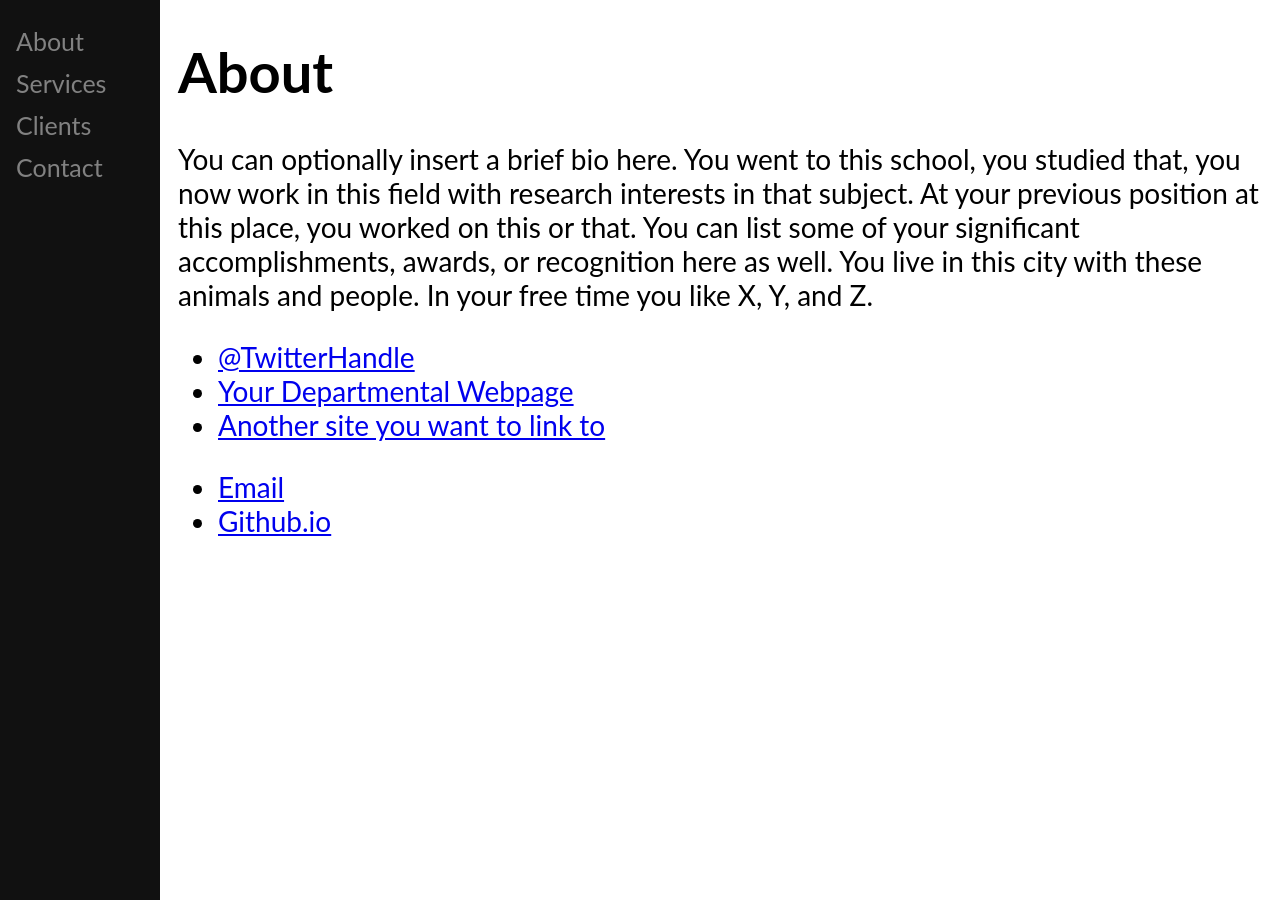
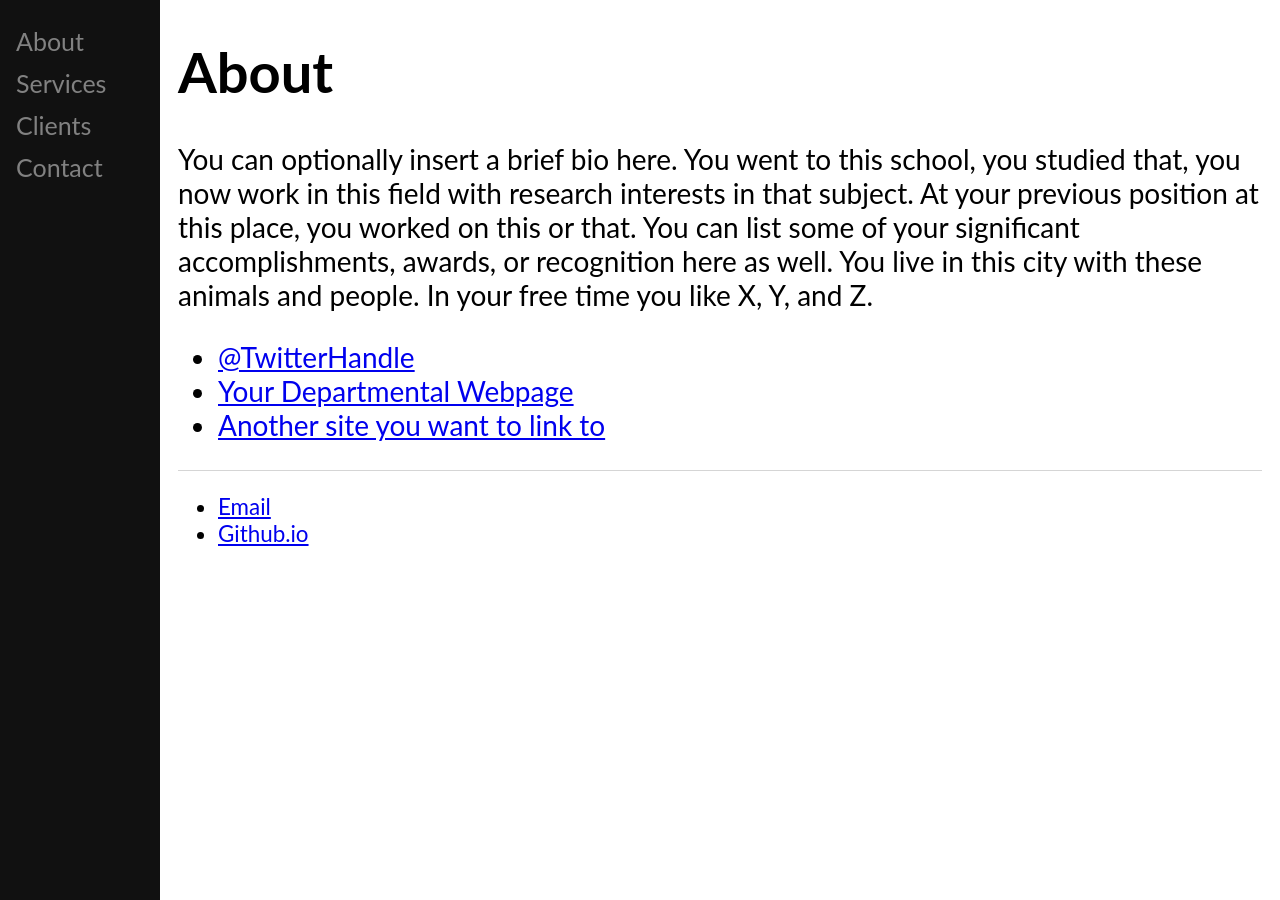
Before and after one commit to hoAngnaMPHan/apmaths.github.io, a Jekyll site: the page built from about/index.html, in a window 1280 px wide. Built offline with Jekyll 4.4.1, drawn with Linux system fonts in a browser that asks for light colours.

Commit message:
Update w3.html

```diff
--- a/_layouts/w3.html
+++ b/_layouts/w3.html
@@ -41,6 +41,8 @@ body {
   .sidenav {padding-top: 15px;}
   .sidenav a {font-size: 18px;}
 }
+
+  footer { border-top: 1px solid #d5d5d5; font-size: .8em; }
 </style>
 </head>
 <body>
```
